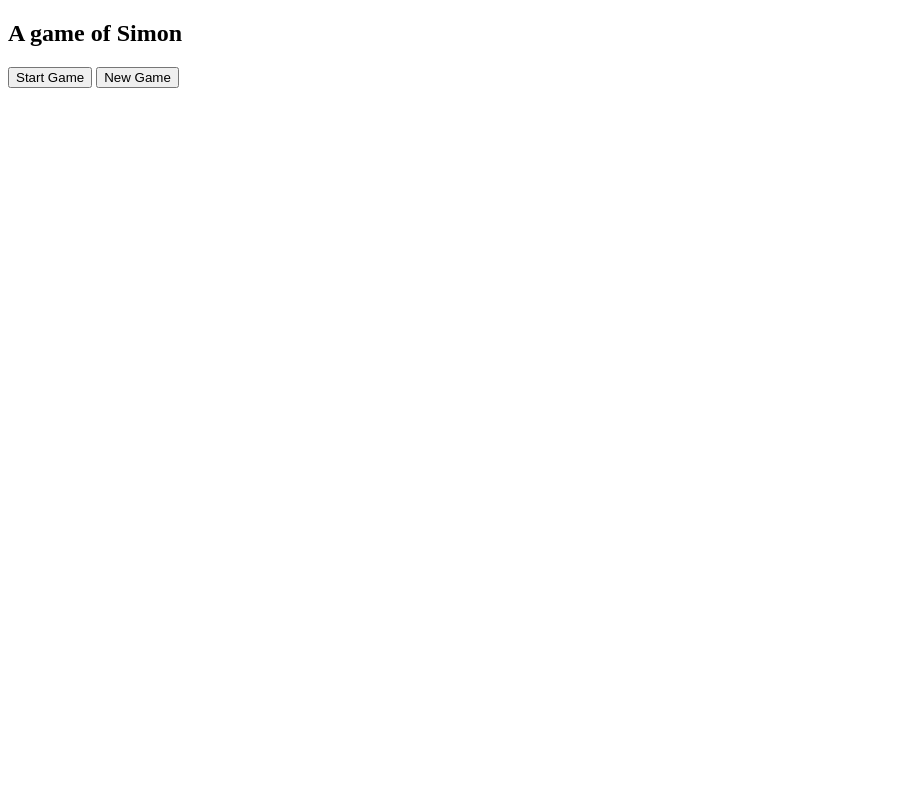
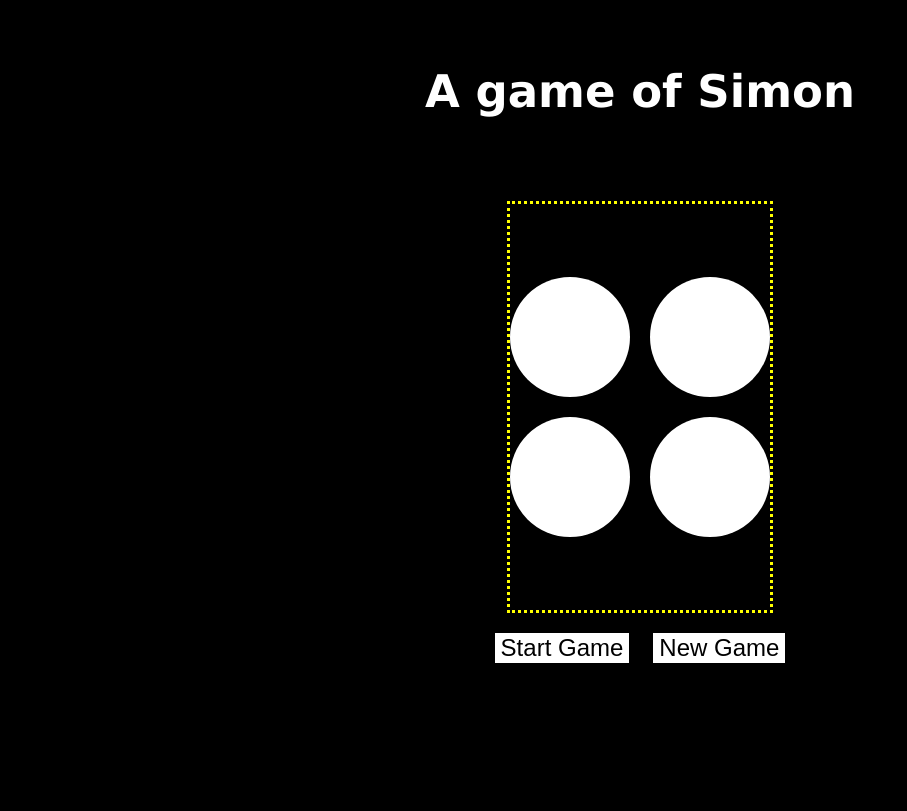
Before and after one commit to aleirg/Project1, a plain HTML site: page index.html in a window 1280 px wide. Shown: the whole page, without its empty margins (0-907 px from the left). Drawn offline with Linux system fonts and the light colour scheme.

Commit message:
add styles and rename circle class

```diff
--- a/index.html
+++ b/index.html
@@ -6,26 +6,26 @@
     <meta name="viewport" content="width=device-width, initial-scale=1.0">
     <link rel="stylesheet" href="styles.css">
     <script defer src="script.js"></script>
-    <title>A GAME OF SIMON</title>
+    <title>Simon</title>
 </head>
 <body>
   <section class="container">
       <header>
         <h1>A game of Simon</h1></header>
       <div class="circles">
-        <div class="toprow">
+        <div class="leftCircles">
           <div class="circle1" id="blueBtn"></div>
           <div class="circle2" id="purpleBtn"></div>
         </div>
-        <div class="bottomRow">
+        <div class="rightCircles">
           <div class="circle3" id="orangeBtn"></div>
           <div class="circle4" id="greenBtn"></div>
         </div>
       </div>
-        <section class="buttons">
+        <div class="buttons">
           <button id="startBtn">Start Game</button>
           <button id="newGameBtn">New Game</button>
-        </section>
+        </div>
   </section>
 </body>
 </html>
--- a/styles.css
+++ b/styles.css
@@ -0,0 +1,71 @@
+body {
+    background-color: rgb(0, 0, 0);
+}
+
+.container {
+    display: grid;
+    justify-items: center;
+    height: 100vh;
+}
+
+header {
+    font-size: 30px;
+    font-family: 'Lucida Sans', sans-serif;
+    color: white;
+    margin-top: 20px;
+}
+
+.circles {
+    display: flex;
+    align-items: center;
+    border-style: dotted;
+    border-color: yellow;
+    margin-top: -100px;
+}
+
+.circle1 {
+    background-color: rgb(255, 255, 255);
+    width: 120px;
+    height: 120px;
+    border-radius: 50%;
+    margin: 0px 10px 20px 0px;
+}
+
+.circle2 {
+    background-color: rgb(255, 255, 255);
+    width: 120px;
+    height: 120px;
+    border-radius: 50%;
+    margin-right: 10px;
+}
+
+.circle3 {
+    background-color: rgb(255, 255, 255);
+    width: 120px;
+    height: 120px;
+    border-radius: 50%;
+    margin: 0px 0px 20px 10px;
+}
+
+.circle4 {
+    background-color: rgb(255, 255, 255);
+    width: 120px;
+    height: 120px;
+    border-radius: 50%;
+    margin-left: 10px;
+}
+
+button {
+    background-color: white;
+    border: none;
+    font-size: 3vmin;
+    margin-top: 20px;
+}
+
+#startBtn {
+    margin-right: 10px;
+}
+
+#newGameBtn {
+    margin-left: 10px;
+}
```
